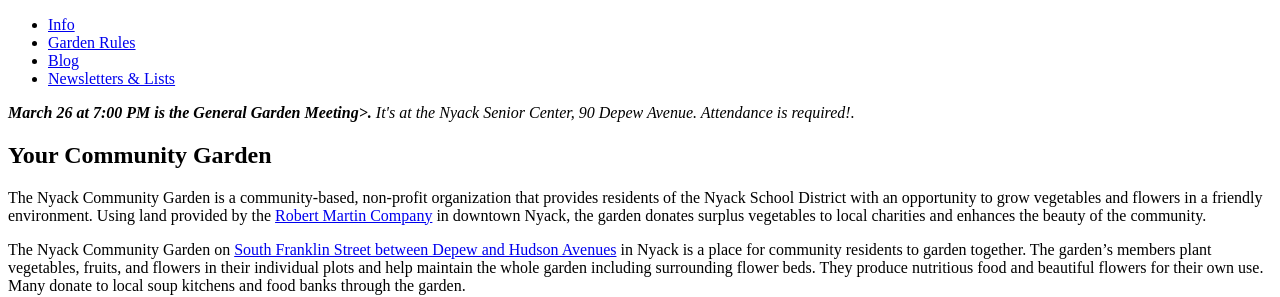
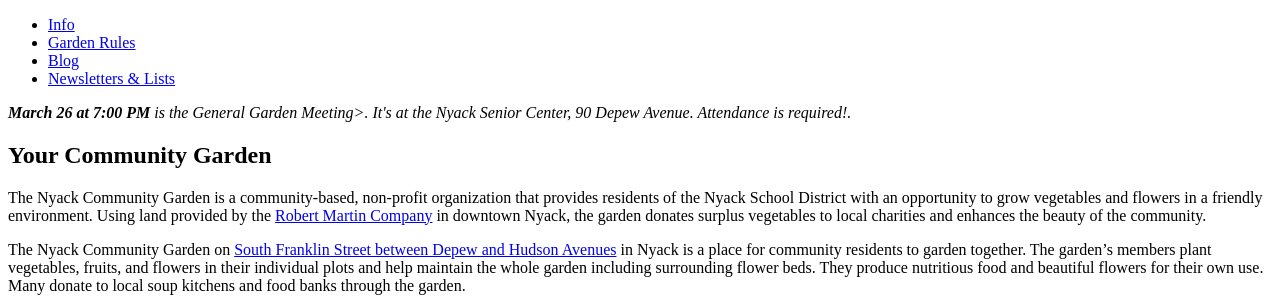
Before and after one commit to bosborne/nyackcommunitygarden, a Jekyll site: the page built from index.md, in a window 1280 px wide. Shown: the part 137-434 px from the top of the page. Built offline with Jekyll 4.4.1, drawn with Linux system fonts in a browser that asks for light colours; nearby versions of some CDN libraries; library files that are not in the unit come from our copies; some of the changed lines change nothing that is shown.

Commit message:
FIx typo

```diff
--- a/_layouts/default.html
+++ b/_layouts/default.html
@@ -1,11 +1,13 @@
 <!DOCTYPE html>
 <html>
 {% include header.html %}
+
 <body class="{{ page.pageclass }}">
   <div class="leader">
     <div class="container">
       <ul class="contacts">
-          <li><i class="fa fa-envelope"></i>&nbsp;<a href="mailto:nyackcommunitygarden@gmail.com">nyackcommunitygarden@gmail.com</a></li>
+        <li><i class="fa fa-envelope"></i>&nbsp;<a
+            href="mailto:nyackcommunitygarden@gmail.com">nyackcommunitygarden@gmail.com</a></li>
       </ul>
     </div>
   </div>
@@ -19,7 +21,8 @@
     <div class="container">
       <div class="bannerbox">
         <p>
-            <i><b>March 26 at 7:00 PM is the General Garden Meeting>.</b> It's at the Nyack Senior Center, 90 Depew Avenue. Attendance is required!.</i>
+          <i><b>March 26 at 7:00 PM </b>is the General Garden Meeting>. It's at the Nyack Senior Center, 90 Depew
+            Avenue. Attendance is required!.</i>
         </p>
       </div>
       {{ content }}
@@ -30,4 +33,5 @@
     {% include footer.html %}
   </div>
 </body>
+
 </html>
```
Lines whose indentation alone changed are shown as unchanged.
